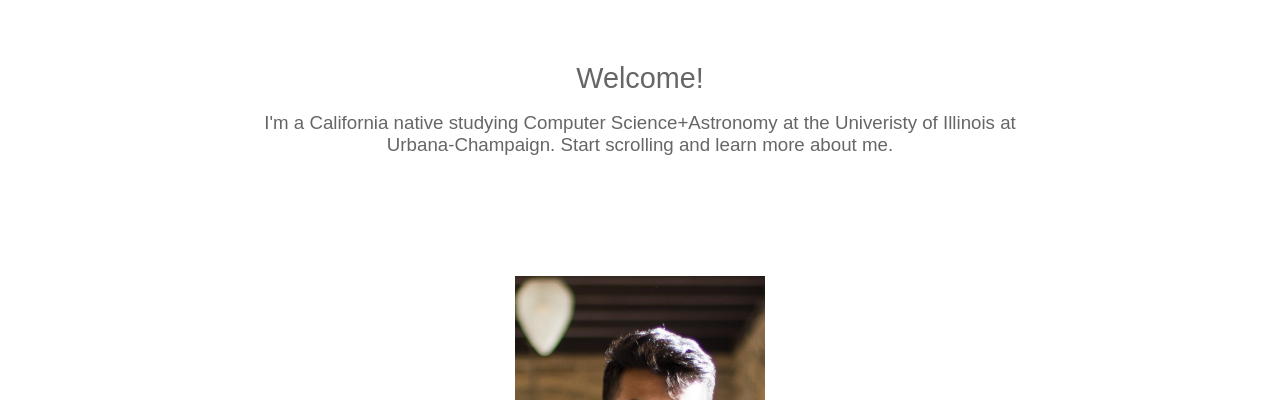
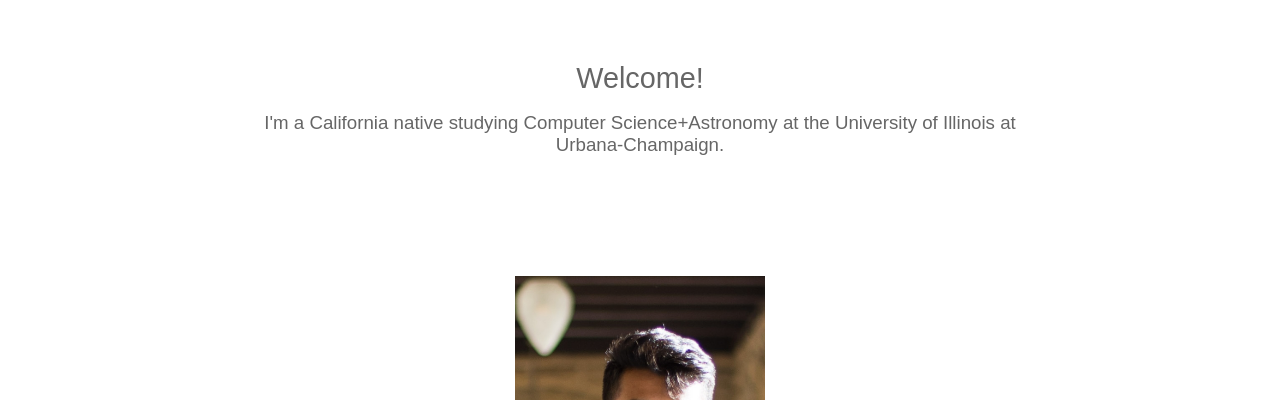
Before and after one commit to gauravsharma1999/gauravsharma1999.github.io, a plain HTML site: page index.html in a window 1280 px wide. Shown: the part 700-1100 px from the top of the page. Drawn offline with Linux system fonts and the light colour scheme.

Commit message:
Add files via upload

```diff
--- a/index.html
+++ b/index.html
@@ -22,9 +22,8 @@
 		<!-- Introduction-->
 		<section class="center">
 			<h1>Welcome!</h1>
-			<h3>I'm a California native studying Computer Science+Astronomy at the Univeristy of Illinois at Urbana-Champaign.
-			<href="#experience">Start scrolling
-			 and learn more <href="#experience">about me.</h3>
+			<h3>I'm a California native studying Computer Science+Astronomy at the University of Illinois at Urbana-Champaign.
+			<href="#experience"></h3>
 
 
 		</section>
```
